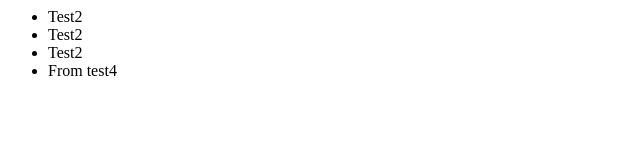
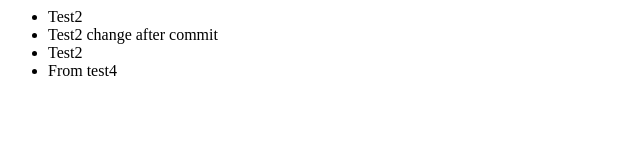
Before and after one commit to me-learning/test2, a plain HTML site: page index.html in a window 1280 px wide. Shown: the whole page, without its empty margins (0-640 px from the left). Drawn offline with Linux system fonts and the light colour scheme.

Commit message:
Mrged file

```diff
--- a/index.html
+++ b/index.html
@@ -2,7 +2,7 @@
 <div>
   <ul>
     <li>Test2</li>
-    <li>Test2</li>
+    <li>Test2 change after commit</li>
     <li>Test2</li>
     <li>From test4</li>
   </ul>
```
